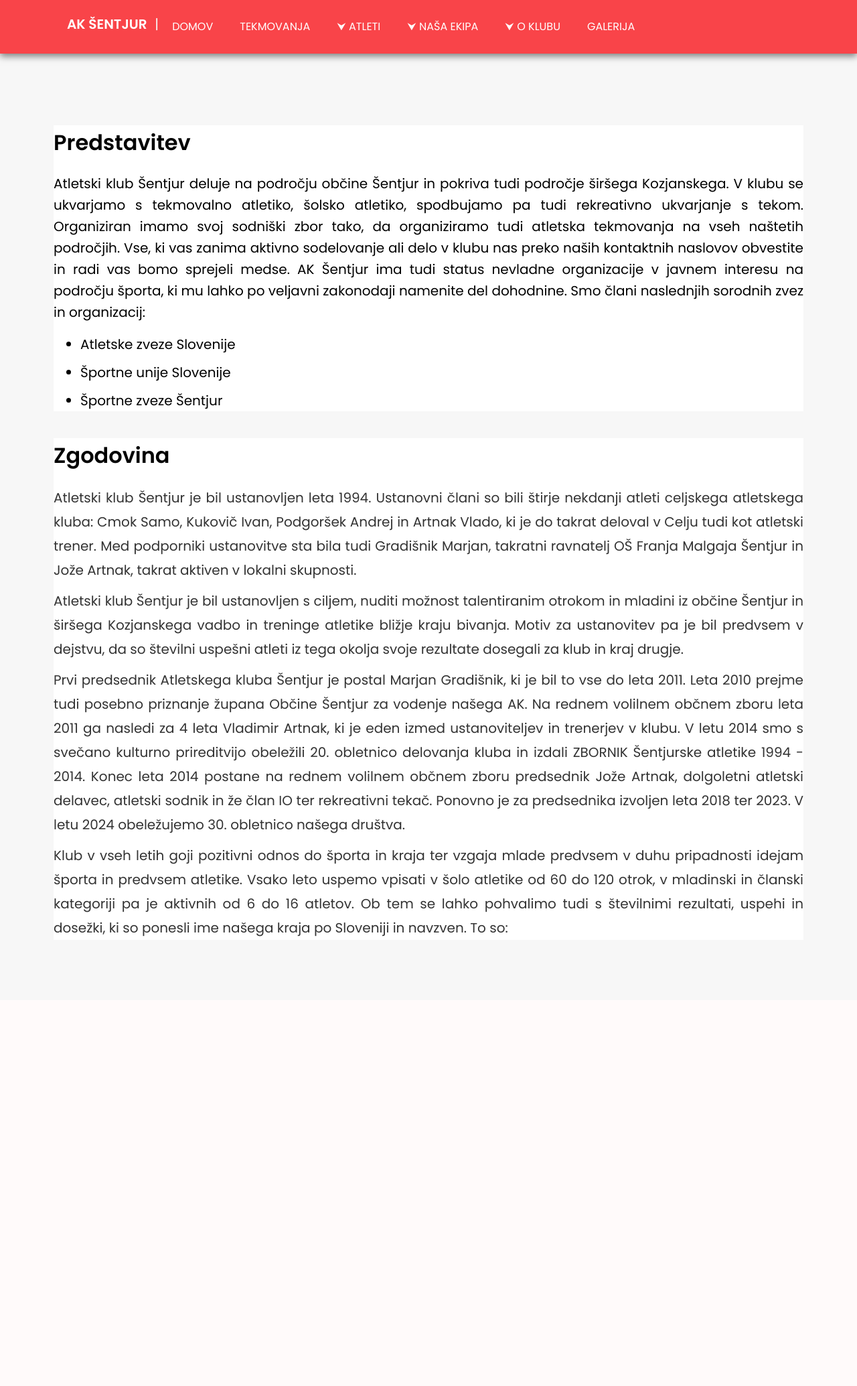
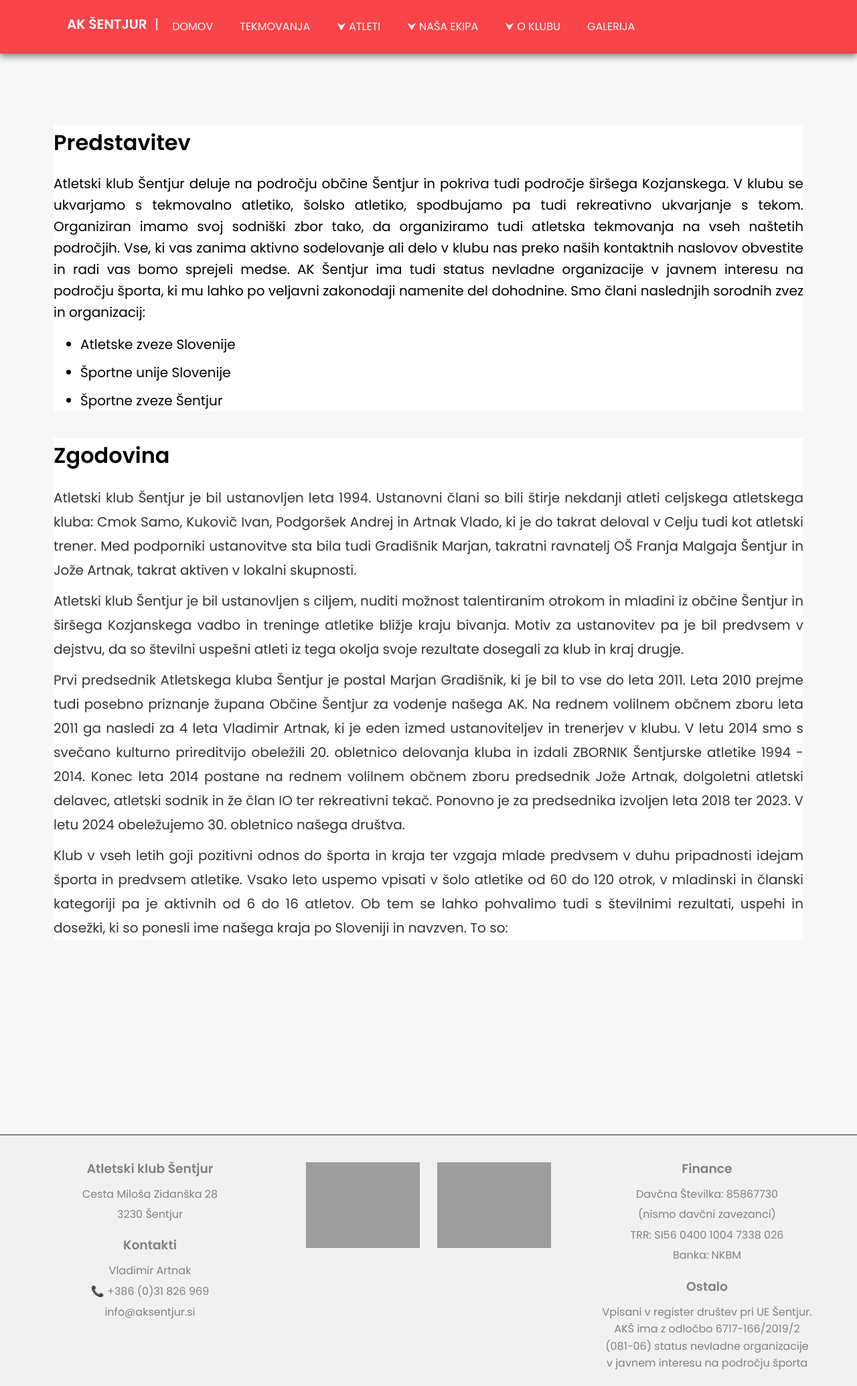
Before and after one commit to Cukec/ateltski-klub-sentjur, a PHP site: page /predstavitev.php in a window 1280 px wide. Shown: the whole page at 67% size. Before the commit the page ends 1398 px from the top, so only its background shows below. Run offline with PHP 8.4, Linux system fonts and the light colour scheme; grey boxes are pictures that could not be loaded.

Commit message:
domov in footer
footer in domov alignments

```diff
--- a/sites/domov.php
+++ b/sites/domov.php
@@ -10,7 +10,7 @@
 </head>
 <body>
 
-    <?php include "navigation.php";  /*include "config.php";*/ ?>
+    <?php include "navigation.php";  include "config.php"; ?>
 
     <!-- <div class="filler-img">
         <img src="../assets/homepage-background.jpg" alt="Filler Image" class="fullscreen-img">
@@ -160,8 +160,6 @@
         <script src="modal-news.js"></script> <!-- Include the modal JavaScript -->
 
     </div>
-    <footer>
-
-    </footer>
+    <?php include ('footer.php') ?>
 </body>
 </html>
--- /dev/null
+++ b/sites/footer.php
@@ -0,0 +1,81 @@
+<!DOCTYPE html>
+<html lang="en">
+<head>
+    <meta charset="UTF-8">
+    <meta name="viewport" content="width=device-width, initial-scale=1.0">
+    <!-- <link rel="stylesheet" href="styles/footer.css"> -->
+    <style>
+        footer {
+            background-color: #f1f1f1; /* Light gray background for contrast */
+            display: flex;
+            padding: 2vh;
+            margin-top: 30vh;
+            justify-content: space-between;
+            flex-wrap: wrap;
+            border-top: 2px solid gray;
+        }
+
+        footer h3 {
+            color: gray;
+            margin-bottom: 10px;
+        }
+
+        footer p {
+            color: gray;
+            margin: 5px 0;
+        }
+
+        .kontakt, .sponsor, .finance {
+            text-align: center;
+            flex: 1;
+        }
+
+        .sponsor {
+            padding-top: 3vh;
+            display: flex;
+            justify-content: center;
+            gap: 2vw;
+        }
+
+        .sponsor img {
+            max-width: 100%;
+            max-height: 10vw;
+        }
+
+        /* Responsive styling for smaller screens */
+        @media (max-width: 768px) {
+            footer {
+                flex-direction: column;
+                align-items: center;
+            }
+            .sponsor {
+                justify-content: center;
+            }
+        }
+    </style>
+</head>
+    <footer>
+        <div class="kontakt">
+            <h3>Atletski klub Šentjur</h3>
+            <p>Cesta Miloša Zidanška 28</p>
+            <p>3230 Šentjur</p>
+            <h3>Kontakti</h3>
+            <p>Vladimir Artnak</p>
+            <p>&#128222; +386 (0)31 826 969</p>
+            <p>info@aksentjur.si</p>
+        </div>
+        <div class="sponsor">
+            <img src="../assets/obcina-sentjur.jpg" alt="obcina-sentjur-logo">
+            <img src="../assets/asfalt-kovac.jpg" alt="asfalt-kovac-logo">
+        </div>
+        <div class="finance">
+            <h3 id="fin">Finance</h3>
+            <p>Davčna Številka: 85867730</p>
+            <p>(nismo davčni zavezanci)</p>
+            <p>TRR: SI56 0400 1004 7338 026</p>
+            <p>Banka: NKBM</p>
+            <h3>Ostalo</h3>
+            <p>Vpisani v register društev pri UE Šentjur.<br>AKŠ ima z odločbo 6717-166/2019/2<br>(081-06) status nevladne organizacije<br>v javnem interesu na področju športa</p>
+        </div>
+    </footer>
+</html>
--- a/sites/navigation.php
+++ b/sites/navigation.php
@@ -5,6 +5,9 @@
     <meta name="viewport" content="width=device-width, initial-scale=1.0">
     <style>
        @import url('https://fonts.googleapis.com/css2?family=Poppins:wght@400;600&display=swap');
+html {
+    scroll-behavior: smooth;
+}
 
 body {
     font-family: 'Poppins', sans-serif;
@@ -178,7 +181,6 @@ nav ul li img {
                 <div class="dropdown-content">
                     <a href="predstavitev.php">predstavitev</a>
                     <a href="dokumenti.php">dokumenti</a>
-                    <a href="finance.php">finance</a>
                 </div>
             </li>
 
--- a/sites/predstavitev.php
+++ b/sites/predstavitev.php
@@ -52,5 +52,6 @@
             </article>
         </section>
     </main>
+    <?php include ('footer.php') ?>
 </body>
 </html>
--- a/sites/tekmovanja.php
+++ b/sites/tekmovanja.php
@@ -23,7 +23,7 @@
 
         <!-- Past Events Section -->
         <div class="past-events">
-            <h2>Pretekle tekmovanja</h2>
+            <h2>Pretekla tekmovanja</h2>
             <!-- Novice (News) //spremeni tako da bo class = past-dogodki (ne pozabit CSS) -->
             <div class="novice">
                 <?php
```
Also changed, not shown: sites/styles/domov.css (+11 -36 lines), sites/styles/footer.css (added, +24 -0 lines), assets/asfalt-kovac.jpg (added), assets/obcina-sentjur.jpg (added).
